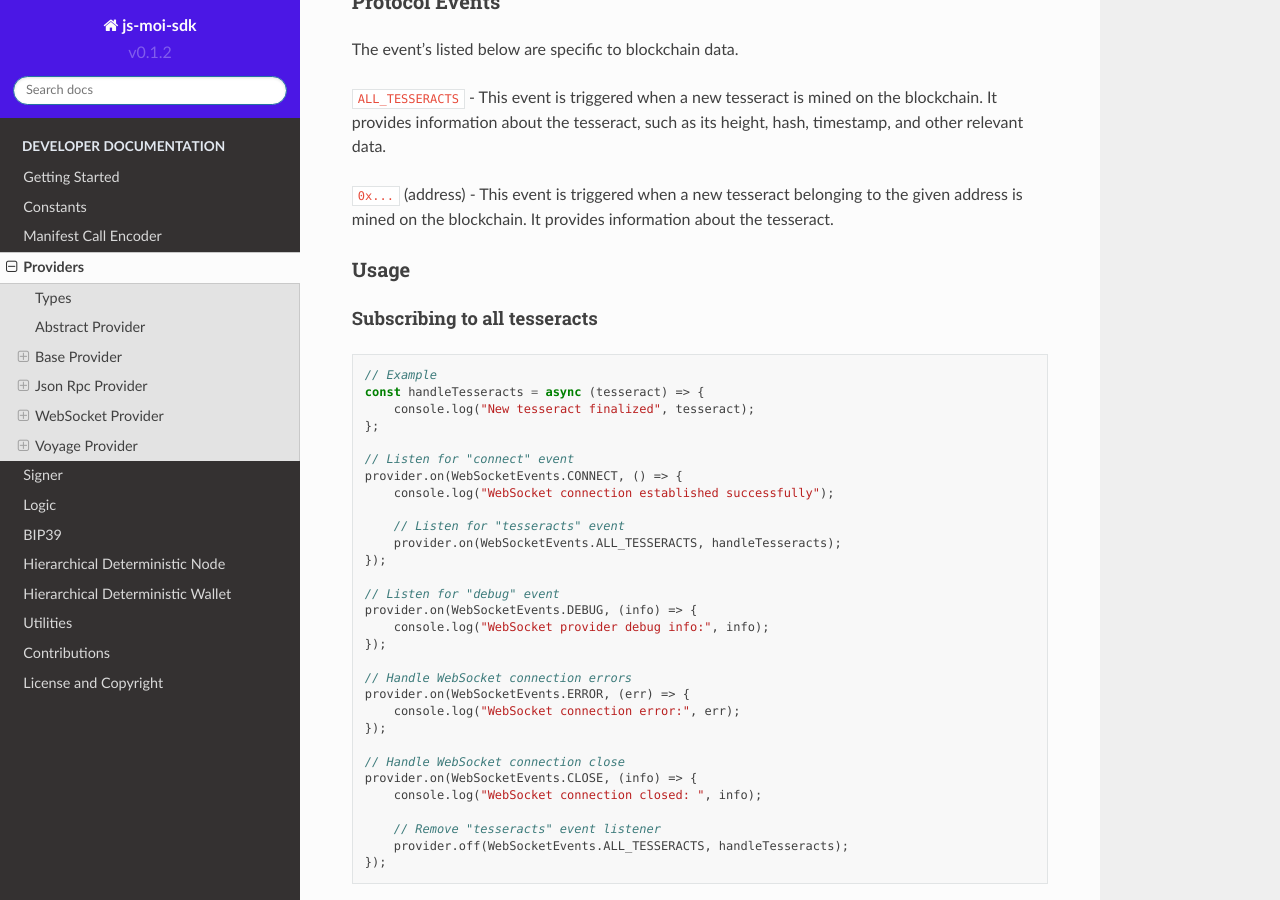
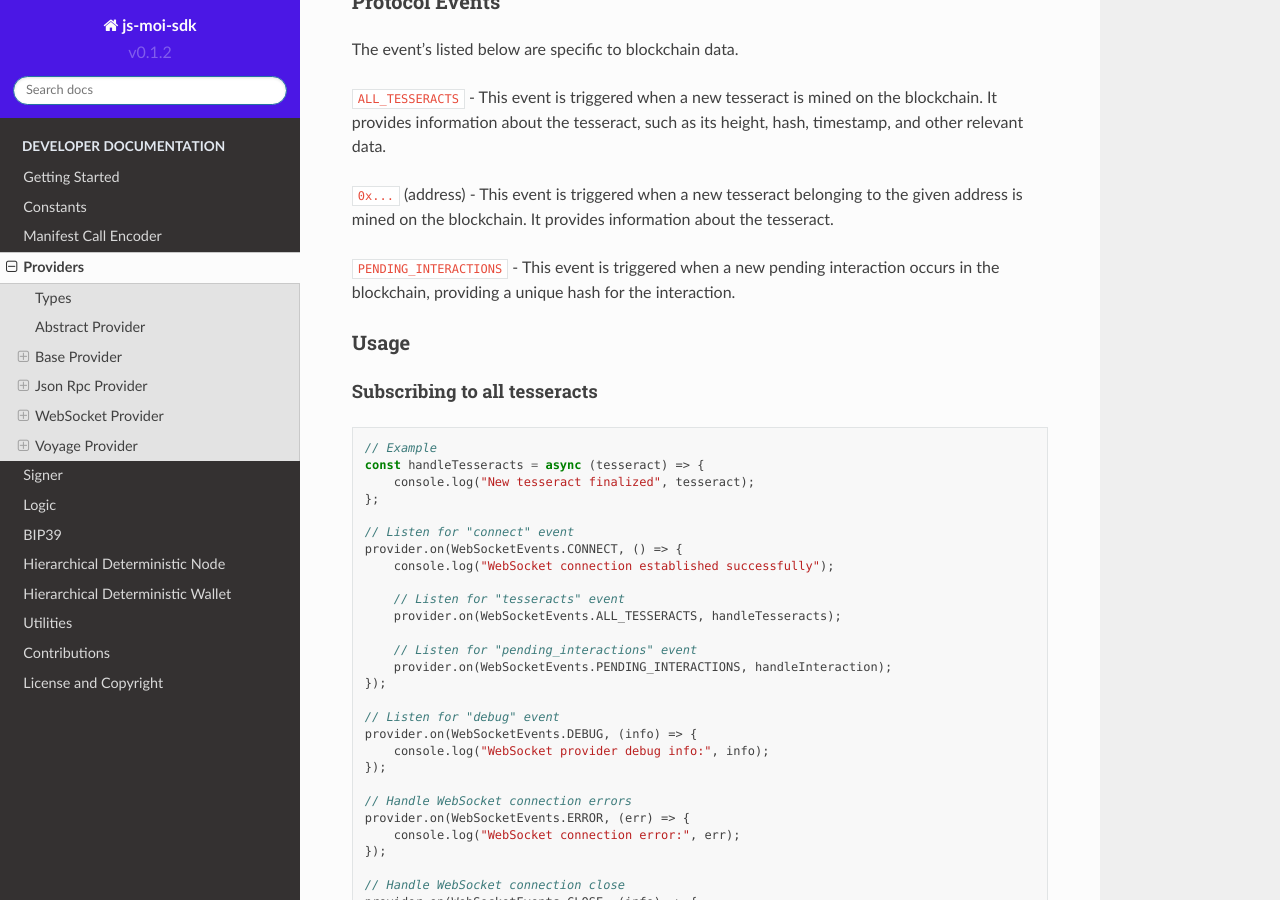
Before and after one commit to sarvalabs/js-moi-sdk, a Sphinx documentation site: the page built from docs/source/providers.rst, in a window 1280 px wide and 900 px high, scrolled down 16575 px. Built offline with Sphinx 7.4.7 and the Read the Docs theme 2.0.0, drawn with Linux system fonts in a browser that asks for light colours.

Commit message:
docs: add new ws event for pending interaction

```diff
--- a/docs/source/providers.rst
+++ b/docs/source/providers.rst
@@ -572,6 +572,9 @@ height, hash, timestamp, and other relevant data.
 the given address is mined on the blockchain. It provides information about the
 tesseract.
 
+``PENDING_INTERACTIONS`` - This event is triggered when a new pending interaction
+occurs in the blockchain, providing a unique hash for the interaction.
+
 Usage
 ~~~~~
 
@@ -591,6 +594,9 @@ Subscribing to all tesseracts
 
         // Listen for "tesseracts" event
         provider.on(WebSocketEvents.ALL_TESSERACTS, handleTesseracts);
+
+        // Listen for "pending_interactions" event
+        provider.on(WebSocketEvents.PENDING_INTERACTIONS, handleInteraction);
     });
 
     // Listen for "debug" event
```
